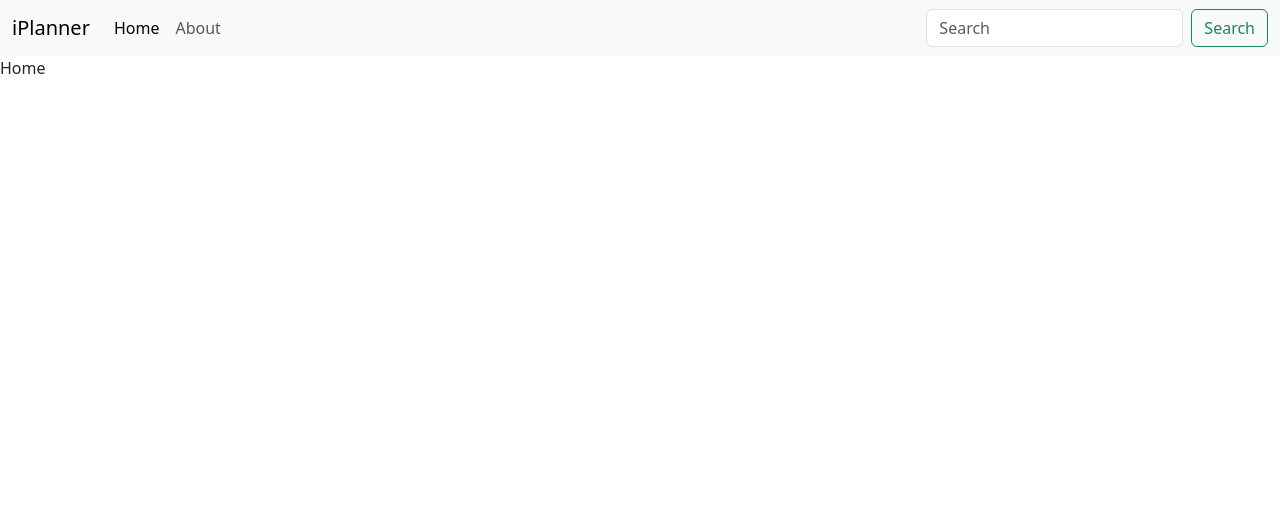
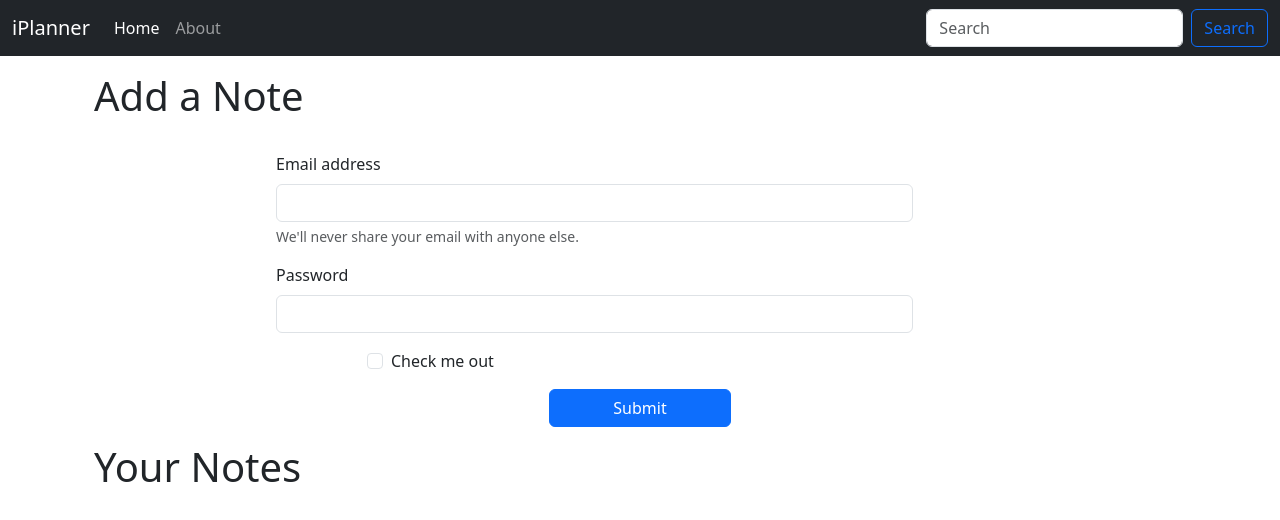
Before and after one commit to AmmaraKhan19/iplanner, a React (Create React App) app in the folder client/: page / in a window 1280 px wide. Shown: the top 520 px of the page. Built offline with nearby package versions, Linux system fonts and the light colour scheme.

Commit message:
useLocation hook and add note basic form

```diff
--- a/client/src/App.js
+++ b/client/src/App.js
@@ -15,6 +15,7 @@
       <Router>
         {/* enables for navbar to be showed/accessible on all routes */}
         <Navbar/>
+        <div className="container">
           {/* Creating routes */}
           <Routes>
               {/* Route for home page */}
@@ -22,6 +23,7 @@
               {/* Route for about page */}
               <Route element={<About />} exact path="/about" />
             </Routes>
+        </div>
       </Router>
     </NoteState>
   </>
--- a/client/src/components/About.js
+++ b/client/src/components/About.js
@@ -1,18 +1,10 @@
-import React, { useContext, useEffect } from 'react'
-import NoteContext from '../context/notes/noteContext';
+import React from 'react'
 
 export const About = () => {
-  // data from usecontext assigned to a variable
-  const a = useContext(NoteContext);
-  // to use the update function in notecontext
-  useEffect(() => {
-    a.update(); // calling the update function to change values
-  }, )
 
   return (
      <div>
-      {/* displaying thhe called values */}
-          This is About {a.state.name} and they are in {a.state.class}
+          This is About
      </div>
   )
 }
--- a/client/src/components/Home.js
+++ b/client/src/components/Home.js
@@ -2,9 +2,34 @@
 
 export const Home = () => {
   return (
-     <div>
-          Home
-     </div>
+    <div>
+      <div className="container my-3">
+        <h1>Add a Note</h1>
+        <br />
+        <div className="row">
+        <form>
+          <div className="col-7 offset-md-2 align-self-center mb-3">
+            <label htmlFor="exampleInputEmail1" className="form-label">Email address</label>
+            <input type="email" className="form-control" id="exampleInputEmail1" aria-describedby="emailHelp" />
+            <div id="emailHelp" className="form-text">We'll never share your email with anyone else.</div>
+          </div>
+          <div className="col-7 offset-md-2 align-self-center mb-3">
+            <label htmlFor="exampleInputPassword1" className="form-label">Password</label>
+            <input type="password" className="form-control" id="exampleInputPassword1" />
+          </div>
+          <div className="col-3 offset-md-3 align-self-center mb-3 form-check">
+            <input type="checkbox" className="form-check-input" id="exampleCheck1" />
+            <label className="form-check-label" htmlFor="exampleCheck1">Check me out</label>
+          </div>
+          <button type="submit" className="col-2 offset-md-5 btn btn-primary">Submit</button>
+        </form>
+        </div>
+      </div>
+
+      <div className="container">
+        <h1>Your Notes</h1>
+      </div>
+    </div>
   )
 }
 
--- a/client/src/components/Navbar.js
+++ b/client/src/components/Navbar.js
@@ -1,9 +1,13 @@
-import React from 'react';
-import { Link } from "react-router-dom";
+import React, { useEffect} from 'react';
+import { Link, useLocation } from "react-router-dom";
 
 const Navbar = () => {
+     let location = useLocation();
+     useEffect(() => {
+       console.log(location.pathname);
+     }, [location]);
   return (
-     <nav className="navbar navbar-expand-lg bg-body-tertiary">
+     <nav className="navbar navbar-dark navbar-expand-lg bg-dark">
           <div className="container-fluid">
                <Link className="navbar-brand" to="/">iPlanner</Link>
                <button className="navbar-toggler" type="button" data-bs-toggle="collapse" data-bs-target="#navbarSupportedContent" aria-controls="navbarSupportedContent" aria-expanded="false" aria-label="Toggle navigation">
@@ -12,15 +16,15 @@
                <div className="collapse navbar-collapse" id="navbarSupportedContent">
                     <ul className="navbar-nav me-auto mb-2 mb-lg-0">
                          <li className="nav-item">
-                              <Link className="nav-link active" aria-current="page" to="/">Home</Link>
+                              <Link className={`nav-link ${location.pathname==="/"? "active": "" }`} aria-current="page" to="/">Home</Link>
                          </li>
                          <li className="nav-item">
-                              <Link className="nav-link" to="/about">About</Link>
+                              <Link className={`nav-link ${location.pathname==="/about"? "active": "" }`} to="/about">About</Link>
                          </li>
                     </ul>
                     <form className="d-flex" role="search">
                          <input className="form-control me-2" type="search" placeholder="Search" aria-label="Search" />
-                         <button className="btn btn-outline-success" type="submit">Search</button>
+                         <button className="btn btn-outline-primary" type="submit">Search</button>
                     </form>
                </div>
           </div>
--- a/client/src/context/notes/NoteState.js
+++ b/client/src/context/notes/NoteState.js
@@ -1,28 +1,10 @@
-import React, {useState} from 'react';
+import React from 'react';
 import NoteContext from './noteContext'; // to use the created context
 
 // function to return created context
 const NoteState = (props)=>{
-     // create an object to provide value
-    const s1 = {
-     "name": "Ann",
-     "class": "5a"
-    }
-     // create a stste for object
-     const [state, setstate] = useState(s1);
-     // to change the state
-     const update = ()=> {
-     // to change value of state at a set time
-          setTimeout(() =>{
-               setstate({  // values to change
-                    "name": "Ammara",
-                    "class": "11a"
-               })
-          }, (10000)); // the time after which values will change
-     }
-    // component to return context value
     return(
-     <NoteContext.Provider value={{state, update}}>
+     <NoteContext.Provider value={{}}>
           { props.children }
      </NoteContext.Provider>
     )
```
Lines whose indentation alone changed are shown as unchanged.
